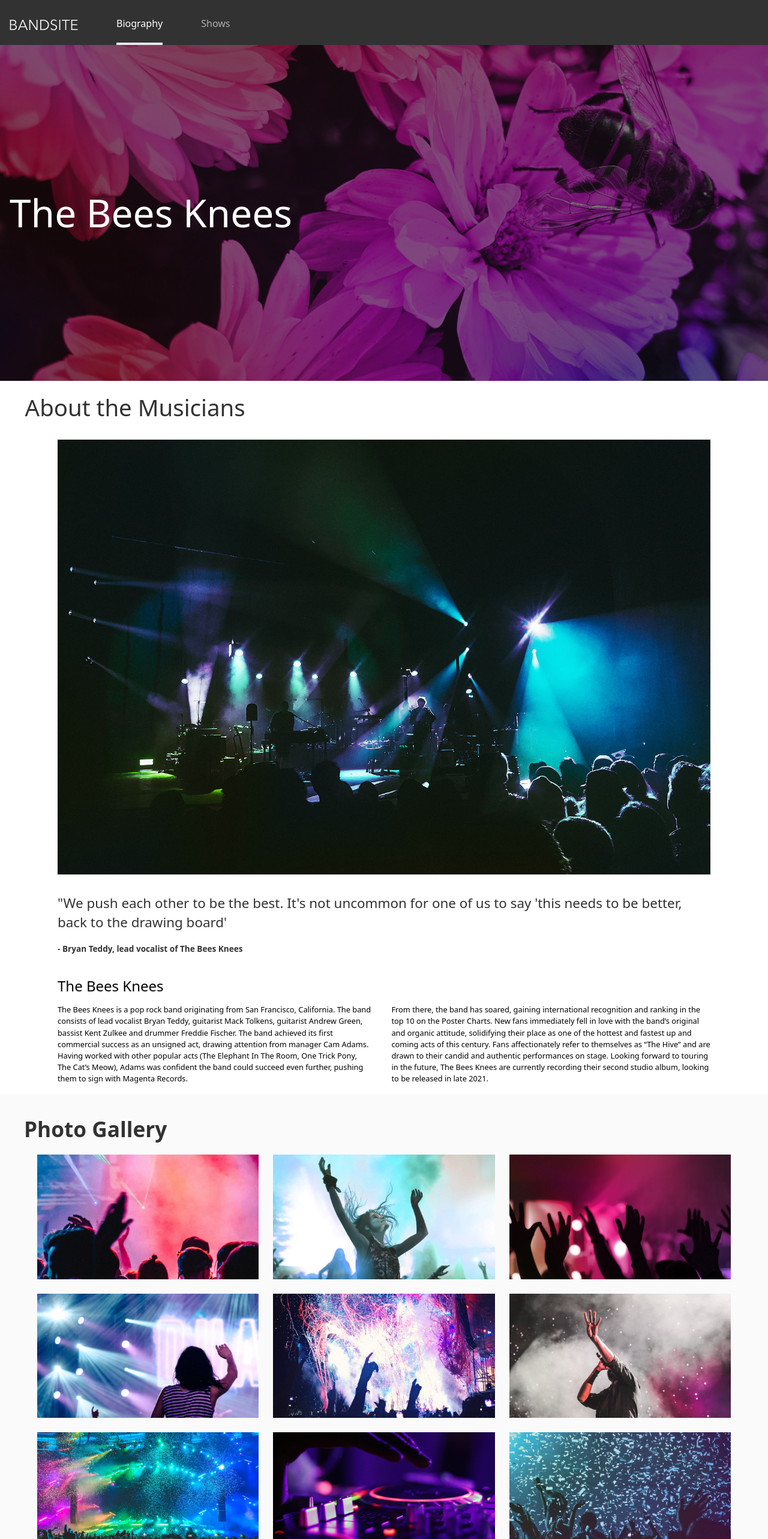
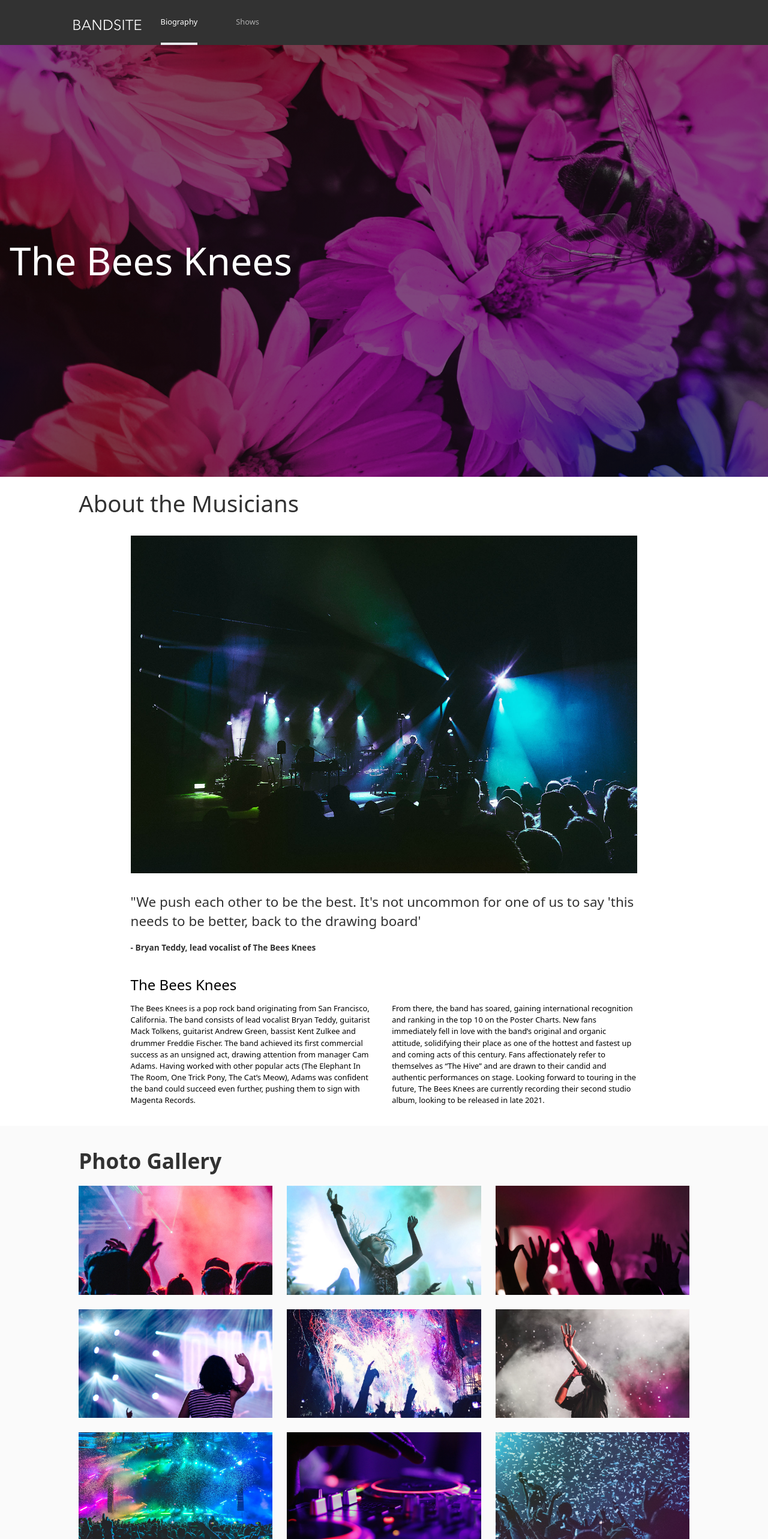
Before and after one commit to TommieeN/band-site-react-client, a React (Vite) app: page / in a window 1280 px wide. Shown: the top 2566 px of the page at 60% size. Built offline with nearby package versions, Linux system fonts and the light colour scheme; no server answers.

Commit message:
finish home page

```diff
--- a/src/components/CommentForm.jsx
+++ b/src/components/CommentForm.jsx
@@ -27,10 +27,10 @@ const CommentForm = () => {
 
   return (
     <section className="p-4">
-      <h2 className="text-primary-dark text-[1.5rem] font-medium pb-4 md:px-[1.5rem] md:text-[2.2rem] md:font-semibold">
+      <h2 className="text-primary-dark text-[1.5rem] font-medium pb-4 md:px-[1.5rem] md:text-[2.2rem] md:font-semibold lg:px-[7rem] lg:pt-[2rem]">
         Join the Conversation
       </h2>
-      <div className="flex md:px-[5rem]">
+      <div className="flex md:px-[5rem] lg:px-[23.5rem]">
         <img
           className="avatarStyle mt-6 md:w-[3rem] md:h-[3rem]"
           src={Avatar}
@@ -59,7 +59,7 @@ const CommentForm = () => {
             onChange={(e) => setNewComment(e.target.value)}
           ></textarea>
           <div className="md:flex md:justify-end">
-          <button className="bg-primary-dark rounded-[4px] text-primary-light p-2 my-2 md:w-[10rem]">
+          <button className="bg-primary-dark rounded-[4px] w-[100%] text-primary-light p-2 my-2 md:w-[10rem]">
             COMMENT
           </button>
           </div>
--- a/src/components/CommentList.jsx
+++ b/src/components/CommentList.jsx
@@ -27,7 +27,7 @@ const CommentList = () => {
       {commentList &&
         commentList.map((commentItem) => {
           return (
-            <li className="flex mx-4 border-secondary-light border-b-[1px] first:border-t-[1px] md:mx-[5.6rem] md:py-[1rem] md:pl-[0.4rem]" key={commentItem.id}>
+            <li className="flex mx-4 border-secondary-light border-b-[1px] first:border-t-[1px] md:mx-[5.6rem] md:py-[1rem] md:pl-[0.4rem] lg:mx-[24rem]" key={commentItem.id}>
               <img className="avatarStyle mt-[1.3rem] md:w-[3rem] md:h-[3rem]" src={avatar} alt="user-avatar" />
               <div className="w-[100%] flex flex-col py-2">
                 <div className="flex justify-between py-2 text-[0.8rem]">
--- a/src/components/Footer.jsx
+++ b/src/components/Footer.jsx
@@ -1,8 +1,9 @@
 import logos from "../assets/icons/index.js";
+import { Link } from "react-router-dom";
 
 const Footer = () => {
   return (
-    <footer className="px-[1rem] mt-[1rem] bg-primary-dark text-primary-light text-[0.8rem] md:px-[2rem]">
+    <footer className="px-[1rem] mt-[1rem] bg-primary-dark text-primary-light text-[0.8rem] md:px-[2rem] md:mt-[3rem] lg:px-[8rem]">
       <div className="md:flex md:items-center md:justify-between md:gap-[1rem]">
         <h2 className="py-[1rem] text-[1.5rem] font-normal md:text-[2.5rem] md:w-[33%]">Get in Touch</h2>
         <section className="flex gap-[2rem] md:w-[50%]">
@@ -20,7 +21,7 @@ const Footer = () => {
           <img className="hidden md:block" src={logos.bandsite} alt="bandsite-logo" />
         </a>
       </div>
-      <div className="md:flex">
+      <div className="md:flex md:justify-between lg:justify-start lg:gap-[5rem]">
         <section className="py-4 md:p-0">
           <div className="font-semibold my-[1rem]">
             <h4>Cam Adams</h4>
@@ -55,10 +56,10 @@ const Footer = () => {
           <p className="mb-[4rem]">cwhyte@archentertainment.com</p>
         </section>
       </div>
-      <a href="#">
+      <Link to="/">
         <img className="md:hidden" src={logos.bandsite} alt="bandsite-logo" />
-      </a>
-      <p className="text-[0.65rem] py-[1rem]">Copyright The Bees Knees © 2021 All Rights Reserved</p>
+      </Link>
+      <p className="text-[0.65rem] py-[1rem] md:pb-[3rem] md:text-[0.85rem] md:font-light md:pt-0">Copyright The Bees Knees © 2021 All Rights Reserved</p>
     </footer>
   );
 };
--- a/src/components/Gallery.jsx
+++ b/src/components/Gallery.jsx
@@ -24,10 +24,10 @@ const Gallery = () => {
 
   return (
     <div className="p-4 bg-tertiary-light md:px-[1.5rem]">
-      <h2 className="text-primary-dark text-[1.5rem] font-semibold md:text-[2.2rem] md:px-[1rem] md:py-[1rem]">
+      <h2 className="text-primary-dark text-[1.5rem] font-semibold md:text-[2.2rem] md:px-[1rem] md:py-[1rem] lg:px-[6.7rem]">
         Photo Gallery
       </h2>
-      <div className="flex flex-col md:flex-row md:flex-wrap md:justify-center md:gap-[1.5rem]">
+      <div className="flex flex-col md:flex-row md:flex-wrap md:justify-center md:gap-[1.5rem] lg:px-[4.8rem]">
         {imagePaths.map((image, index) => (
           <img className="py-2 md:w-[30%] md:p-0" key={index} src={image} />
         ))}
--- a/src/components/Header.jsx
+++ b/src/components/Header.jsx
@@ -16,11 +16,11 @@ const Header = () => {
 
   return (
     <header>
-      <nav className="bg-primary-dark md:flex pb-0 p-[1rem] gap-[4rem]">
-        <Link to="/" onClick={() => toggleActive} className="flex justify-center pt-4 md: pb-[1.5rem] p-0">
+      <nav className="bg-primary-dark gap-[4rem] md:flex md:pb-0 md:p-[1rem] lg:pl-[7.6rem] lg:gap-[2rem]">
+        <Link to="/" onClick={() => toggleActive} className="flex justify-center pt-4 md:pb-[1.5rem] p-0">
           <img src={BandLogo} alt="logo-bandsite" />
         </Link>
-        <ul className="text-primary-light flex text-center md: pt-[0.2rem] gap-[4rem]">
+        <ul className="text-primary-light flex text-center md:pt-[0.2rem] md:gap-[4rem] lg:text-[0.8rem]">
         <li className={`w-full py-2 ${active === "/" ? "border-b-4" : "text-silver"}`}>
             <Link to="/">Biography</Link>
           </li>
--- a/src/components/Hero.jsx
+++ b/src/components/Hero.jsx
@@ -1,6 +1,6 @@
 const Hero = () => {
   return (
-    <div className="bg-hero h-[33vh] hero flex items-center text-primary-light text-[2rem] lg:h-[70vh] md:h-[65vh]">
+    <div className="bg-hero h-[33vh] hero flex items-center text-primary-light text-[2rem] md:h-[65vh] lg:h-[90vh]">
       <h1 className="pl-4 text-2xl font-medium md:text-[4rem]">
         The Bees Knees
       </h1>
--- a/src/components/Musicians.jsx
+++ b/src/components/Musicians.jsx
@@ -4,20 +4,20 @@ const Musicians = () => {
   return (
     <div>
       <div className="p-4">
-        <h2 className="pb-2 text-[1.5rem] font-medium text-primary-dark md:text-[2.4rem] md:px-[1.6rem]">
+        <h2 className="pb-2 text-[1.5rem] font-medium text-primary-dark md:text-[2.4rem] md:px-[1.6rem] lg:px-[7.2rem]">
           About the Musicians
         </h2>
-        <img className="md:px-[5rem] md:py-[1rem]" src={BandLogo} />
+        <img className="md:px-[5rem] md:py-[1rem] lg:px-[12.6rem]" src={BandLogo} />
       </div>
       <section>
-        <p className="text-[0.85rem] leading-6 font-semibold text-primary-dark px-4 md:text-[1.4rem] md:font-medium md:leading-[2rem] md:px-[6rem] ">
+        <p className="text-[0.85rem] leading-6 font-semibold text-primary-dark px-4 md:text-[1.4rem] md:font-medium md:leading-[2rem] md:px-[6rem] lg:px-[13.6rem]">
           "We push each other to be the best. It's not uncommon for one of us to
           say 'this needs to be better, back to the drawing board'
         </p>
-        <p className="text-[0.85rem] leading-6 font-semibold text-primary-dark px-4 md:px-[6rem] md:py-[1rem]">
+        <p className="text-[0.85rem] leading-6 font-semibold text-primary-dark px-4 md:px-[6rem] md:py-[1rem] lg:px-[13.6rem]">
           - Bryan Teddy, lead vocalist of The Bees Knees
         </p>
-        <div className="p-4 md:px-[6rem]">
+        <div className="p-4 md:px-[6rem] lg:px-[13.6rem] lg:pb-[2rem]">
           <h2 className="pb-3 font-normal md:text-[1.5rem] md:font-medium">The Bees Knees</h2>
           <div className="flex flex-col gap-4 font-light md:flex md:flex-row md:gap-[2rem]">
             <p className="text-[0.8rem]">
```
